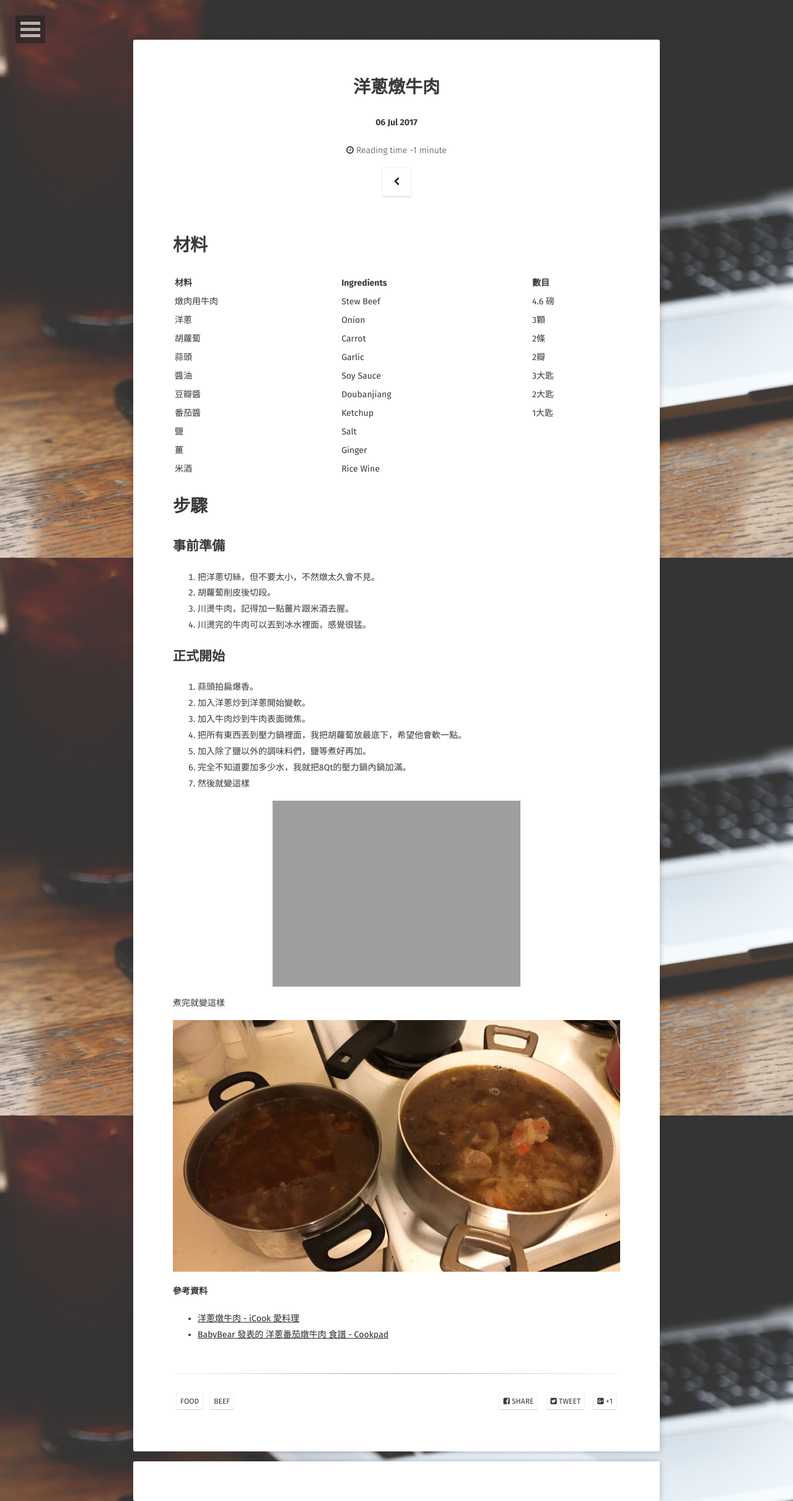
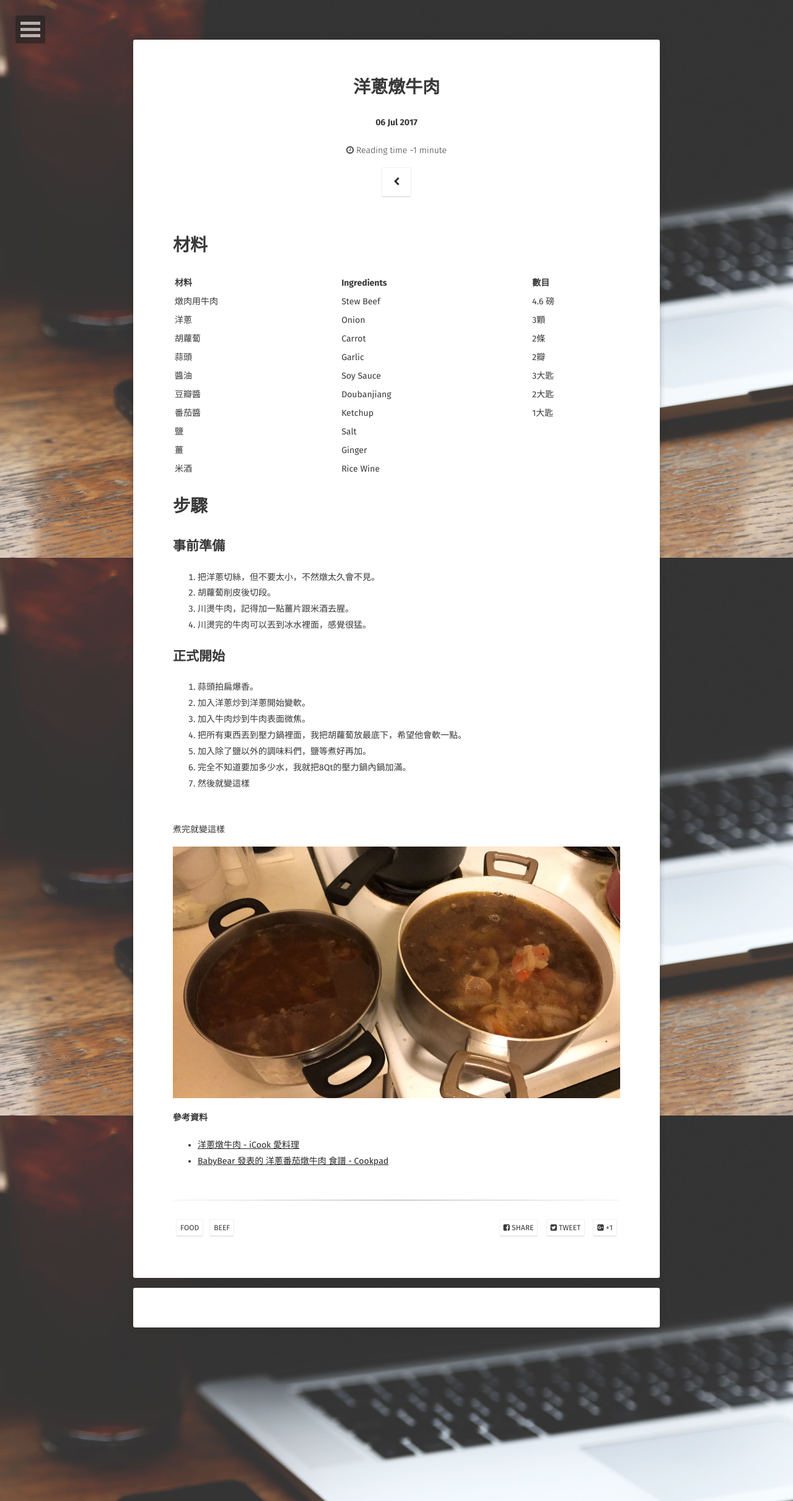
Before and after one commit to SungLinHsieh/sunglinhsieh.github.io, a Jekyll site: the page built from _posts/2017-07-06-onion-beef-stew.md, in a window 1280 px wide. Shown: the whole page at 62% size. Built offline with Jekyll 4.4.1, drawn with Linux system fonts in a browser that asks for light colours; some web fonts are replaced; comment, search, counter and statistics services are not loaded.

Commit message:
edit pic

```diff
--- a/_posts/2017-07-06-onion-beef-stew.md
+++ b/_posts/2017-07-06-onion-beef-stew.md
@@ -43,7 +43,9 @@ comments: true
 6. 完全不知道要加多少水，我就把8Qt的壓力鍋內鍋加滿。
 7. 然後就變這樣
 
-![Stew 1](https://sunglinhsieh.github.io//assets/postimg/2017.07.06/beef.stew.1.JPG)
+<figure>
+	<a href="https://sunglinhsieh.github.io//assets/postimg/2017.07.06/beef.stew.1.JPG"></a>
+</figure>
 
 煮完就變這樣
 
```
Also changed, not shown: 4 other files.
